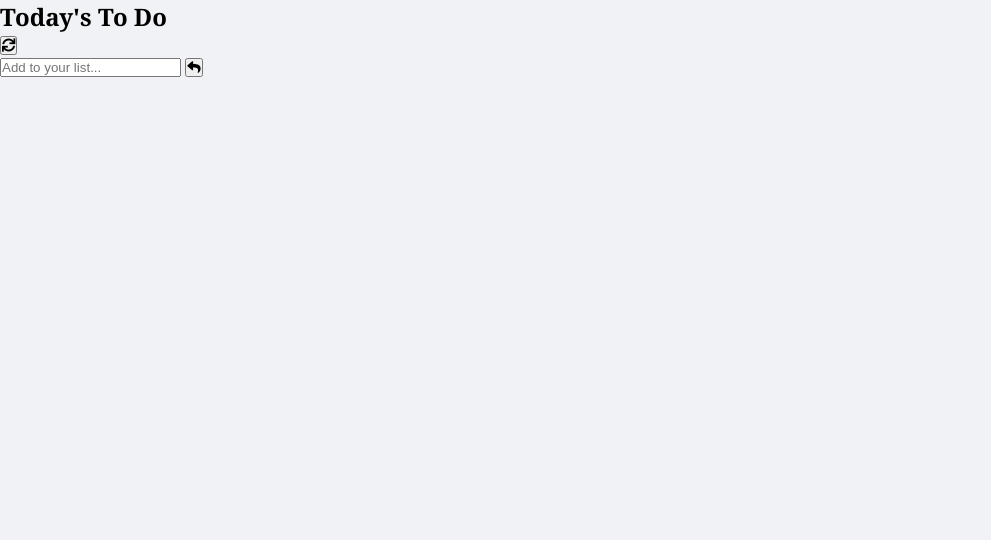
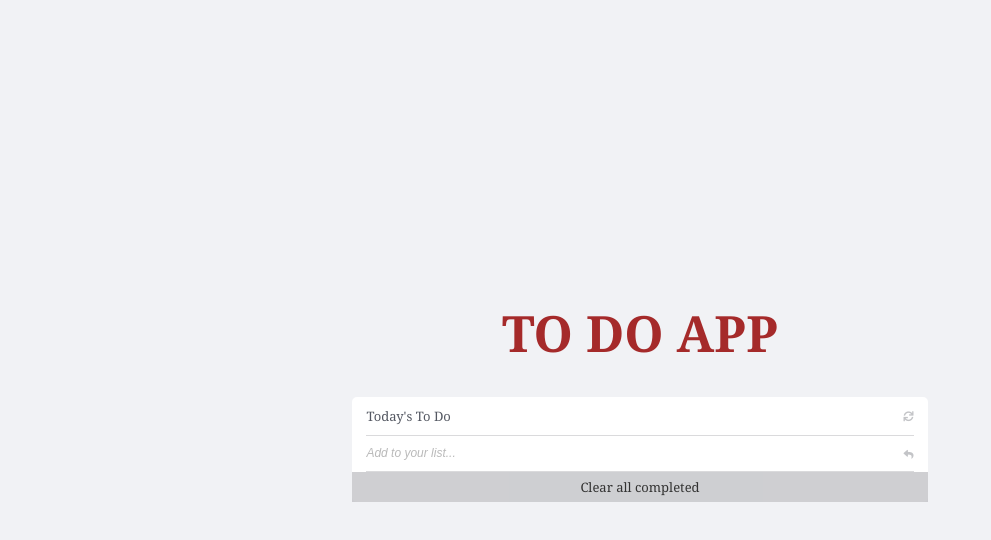
Before and after one commit to DammyShittu/ToDo-List-App, a website built with webpack: page src/index.html in a window 1280 px wide. Shown: the whole page, without its empty margins (0-991 px from the left). Built offline with nearby package versions, Linux system fonts and the light colour scheme.

Commit message:
Complete Todo App Styling

```diff
--- a/src/index.html
+++ b/src/index.html
@@ -8,19 +8,25 @@
 </head>
 <body>
    <section id="to-do">
+     <h1>TO DO APP</h1>
+     <div class="to-do-child">
       <div class="todo-title">
-       <h1>Today's To Do</h1>
-       <button type="submit"><i class="fas fa-sync"></i></button>
+        <h2>Today's To Do</h2>
+        <button type="submit"><i class="fas fa-sync fa-xs"></i></button>
       </div>
 
-     <form>
-      <input type="text" placeholder="Add to your list...">
-      <button type="submit"><i class="fas fa-reply"></i></button>
+      <form id="form">
+       <input type="text" placeholder="Add to your list..." class="text">
+       <button type="submit"><i class="fas fa-reply fa-xs"></i></button>
       </form>
 
       <ul id="todo-lists">
 
       </ul>
+
+      <a href="#" class="clear-completed">Clear all completed</a>
+     </div>
+
    </section>
 </body>
 </html>
--- a/src/style.css
+++ b/src/style.css
@@ -11,3 +11,127 @@ body {
   font-family: Cambria, Cochin, Georgia, Times, 'Times New Roman', serif;
   font-size: 16px;
 }
+
+#to-do {
+  height: 100vh;
+  display: flex;
+  flex-direction: column;
+  justify-content: center;
+  align-items: center;
+}
+
+h1 {
+  font-size: 50px;
+  margin-bottom: 30px;
+  color: brown;
+  text-align: center;
+}
+
+.to-do-child {
+  width: 80%;
+  margin: 0 auto;
+  background-color: #fff;
+  border-radius: 5px;
+  height: auto;
+}
+
+.todo-title,
+#form,
+.task {
+  display: flex;
+  justify-content: space-between;
+  border-bottom: 1px solid #dadadc;
+  height: auto;
+  width: 95%;
+  margin: 0 auto;
+  align-items: center;
+  gap: 15px;
+  margin-top: 10px;
+  padding-bottom: 10px;
+}
+
+.todo-title h2,
+#todo-lists li label {
+  color: #545862;
+  font-size: 13px;
+  font-weight: 400;
+}
+
+button,
+.text,
+label {
+  appearance: none;
+  outline: none;
+  border: none;
+  background-color: #fff;
+}
+
+label:hover {
+  cursor: text;
+}
+
+button i {
+  color: #c3c4c7;
+  transition: 250ms ease-in-out;
+}
+
+button i:hover {
+  color: #545862;
+  cursor: pointer;
+}
+
+.text {
+  font-size: 12px;
+  caret-color: red;
+  color: #545862;
+  width: 70%;
+}
+
+.text::placeholder {
+  font-style: italic;
+  opacity: 0.5;
+}
+
+#todo-lists {
+  margin: 0;
+  padding: 0;
+}
+
+#todo-lists li {
+  list-style: none;
+}
+
+#todo-lists li input[type="checkbox"] {
+  margin-right: 5px;
+}
+
+#todo-lists li button i:hover {
+  cursor: move;
+}
+
+.clear-completed {
+  display: flex;
+  justify-content: center;
+  align-items: center;
+  margin: 0 auto;
+  text-decoration: none;
+  color: #000;
+  opacity: 0.8;
+  font-size: 13px;
+  height: 30px;
+  background-color: #c3c4c7;
+  transition: 300ms;
+}
+
+.clear-completed:hover {
+  text-decoration: underline;
+  opacity: 1;
+}
+
+
+@media all and (min-width:768px) {
+  .to-do-child {
+    width: 45%;
+    margin: 0 auto;
+  }
+}
```
Lines whose indentation alone changed are shown as unchanged.
